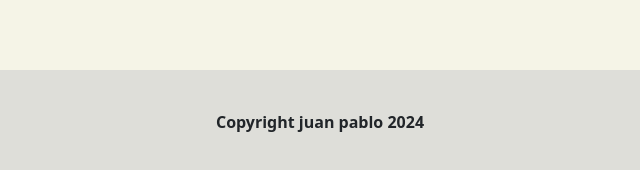
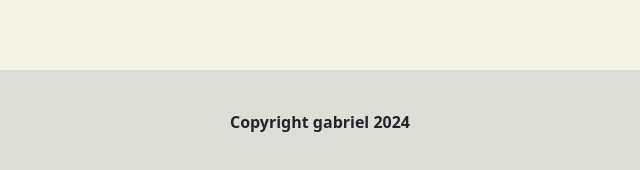
Before and after one commit to ribeiro173/Principal, a plain HTML site: page index.html in a window 1280 px wide. Shown: the part 1685-1855 px from the top of the page, 320-960 px from the left. Drawn offline with nearby package versions, Linux system fonts and the light colour scheme; files that its build step writes are made by us from their sources; files whose address does not match are found by name.

Commit message:
Update index.html

```diff
--- a/index.html
+++ b/index.html
@@ -134,6 +134,6 @@
     </main>
 
 </body>
-<footer> Copyright juan pablo 2024</footer>
+<footer> Copyright gabriel 2024</footer>
 
 </html>
```
